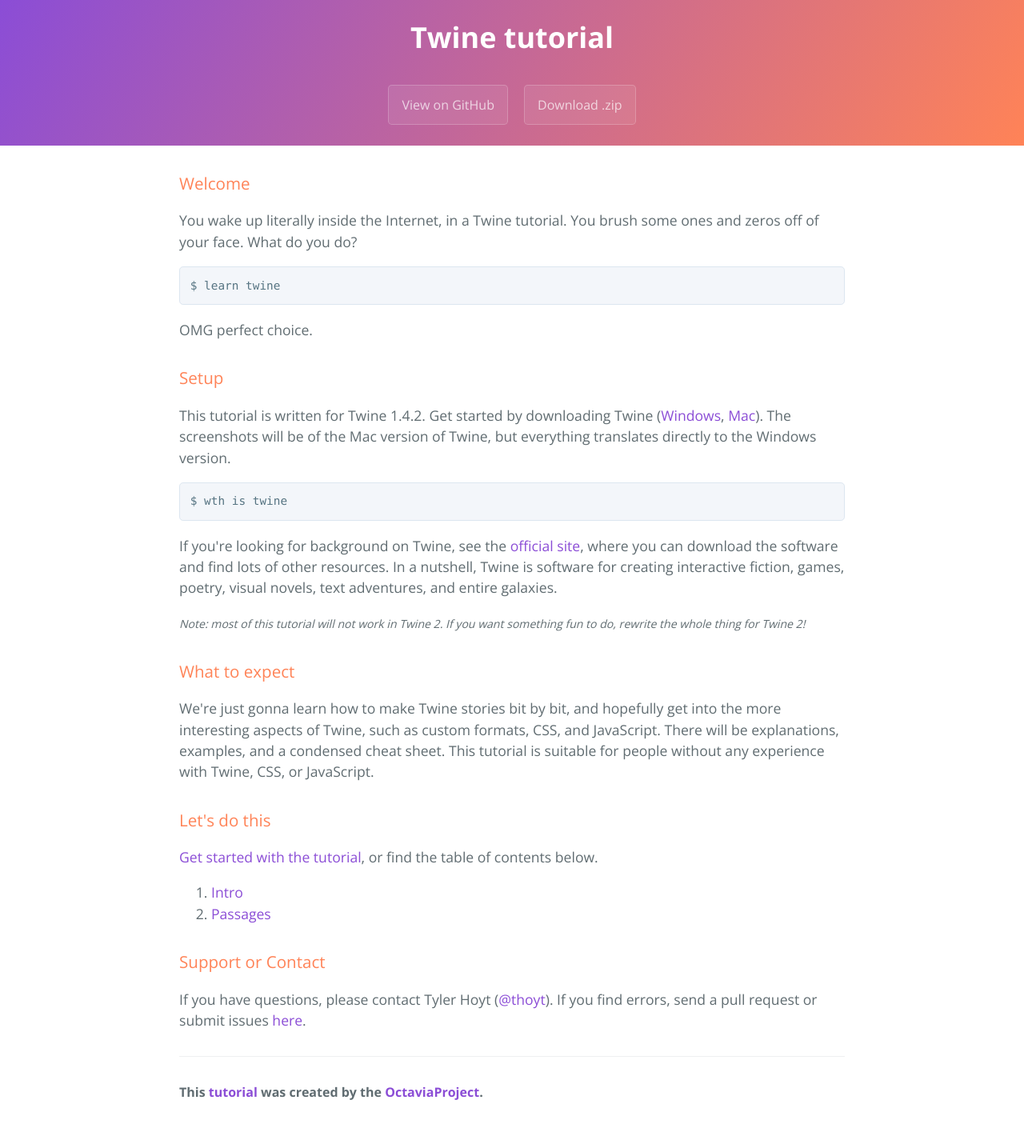
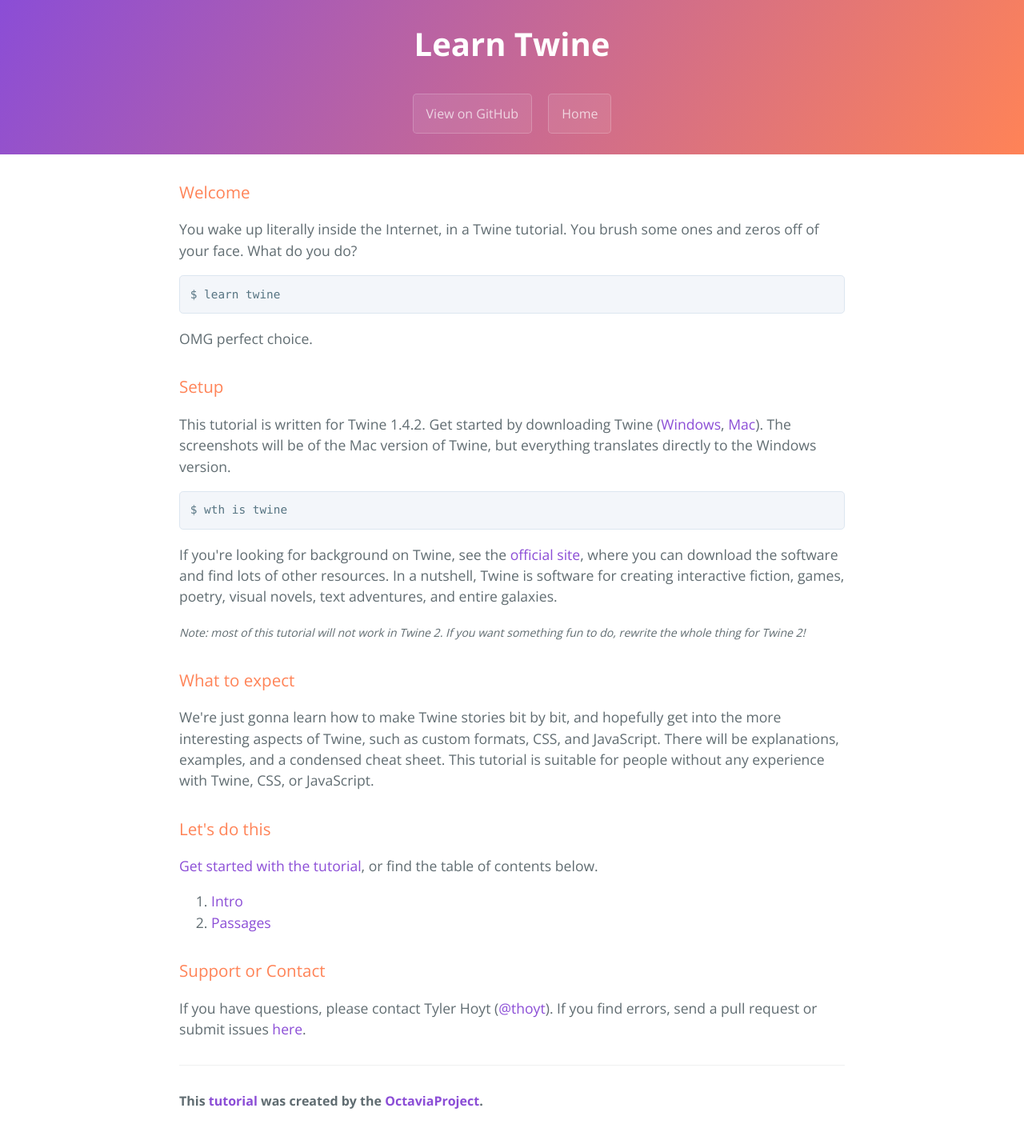
Before and after one commit to OctaviaProject/twine-resources, a Jekyll site: the page built from index.html, in a window 1280 px wide. Shown: the whole page at 80% size. Built offline with Jekyll 4.4.1, drawn with Linux system fonts in a browser that asks for light colours; the list of posts is cut into pages by our own code.

Commit message:
Links and banner

```diff
--- a/_includes/header.html
+++ b/_includes/header.html
@@ -2,7 +2,7 @@
 <html lang="en-us">
   <head>
     <meta charset="UTF-8">
-    <title>Twine tutorial by OctaviaProject</title>
+    <title>Learn Twine by OctaviaProject</title>
     <meta name="viewport" content="width=device-width, initial-scale=1">
     <link rel="stylesheet" type="text/css" href="stylesheets/normalize.css" media="screen">
     <link href='http://fonts.googleapis.com/css?family=Open+Sans:400,700' rel='stylesheet' type='text/css'>
@@ -11,10 +11,10 @@
   </head>
   <body>
     <section class="page-header">
-      <h1 class="project-name">Twine tutorial</h1>
+      <h1 class="project-name">Learn Twine</h1>
       <h2 class="project-tagline"></h2>
       <a href="https://github.com/OctaviaProject/twine-resources" class="btn">View on GitHub</a>
-      <a href="https://github.com/OctaviaProject/twine-resources/zipball/master" class="btn">Download .zip</a>
+      <a href="/" class="btn">Home</a>
     </section>
 
     <section class="main-content">
--- a/stylesheets/stylesheet.css
+++ b/stylesheets/stylesheet.css
@@ -61,9 +61,9 @@
   background-image: linear-gradient(120deg, #8B4DD6, #FF8357); }
 
 .project-name {
-  margin-top: 10px;
+  margin-top: 15px;
   margin-bottom: 0.1rem;
-  font-size: 2.25rem; }
+  font-size: 2.5rem; }
 
 .project-tagline {
   margin-bottom: 2rem;
```
